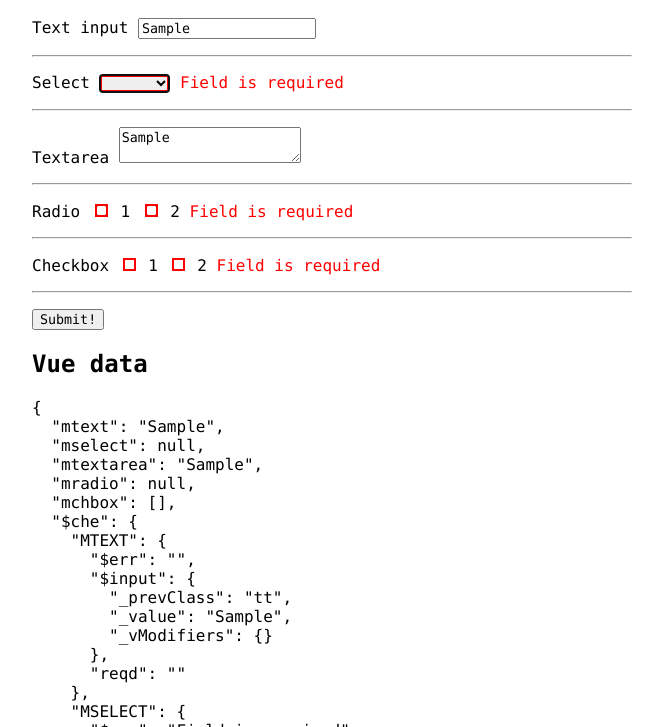
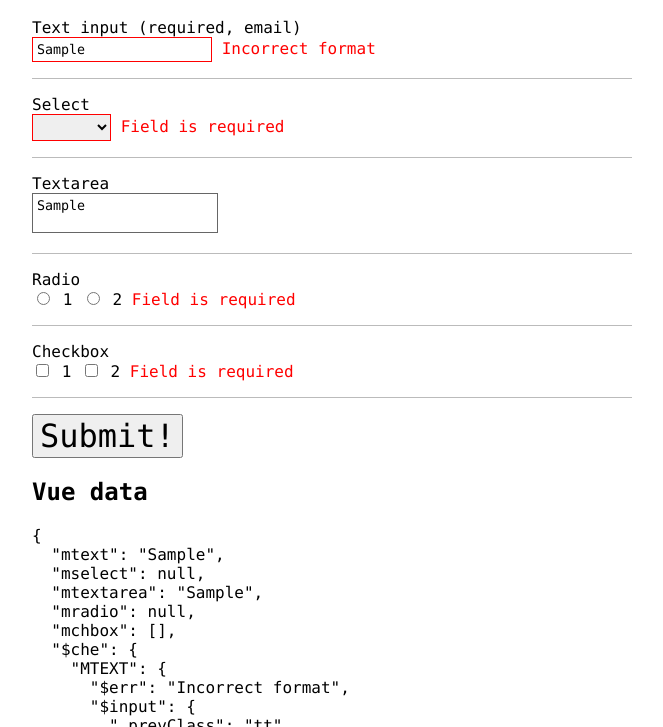
Before and after one commit to mankey-ru/vue-che, a website: page demo/index.html in a window 1280 px wide. Both pictures are taken after typing "Sample", "Sample" into the empty fields and a click on the button "Submit!". Shown: the part 73-800 px from the top of the page, without its empty margins (308-971 px from the left). Drawn offline with nearby package versions, Linux system fonts and the light colour scheme.

Commit message:
minor improvements

```diff
--- a/demo/demo.js
+++ b/demo/demo.js
@@ -12,17 +12,16 @@ new Vue({
 		}
 	},
 	computed: {
-		data: function(){
+		data: function () {
 			return this.$data
 		}
+	},
+	methods: {
+		submitHandler: function () {
+			var invalid = this.cheAll();
+			if (invalid === false) {
+				alert('Form is valid and ready to submit')
+			}
+		}
 	}
-})
-/*var inp = document.querySelectorAll('.tt');
-for (var i = 0; i < inp.length; i++) {
-	addListenerMulti(inp[i], 'input change', function (evt) {
-		console.log(evt.type, evt.target.tagName, evt.target.type)
-	})
-}
-function addListenerMulti(el, s, fn) {
-	s.split(' ').forEach(e => el.addEventListener(e, fn, false));
-}*/
+});
--- a/demo/index.html
+++ b/demo/index.html
@@ -9,14 +9,18 @@
 <body>
 	<div id="vue-app">
 		<h1>Basic form</h1>
+		<form v-on:submit.prevent="submitHandler">
 			<label>
-			Text input <input class="tt" v-model="mtext" v-che:mtext.reqd />
+				<div>
+					Text input (required, email)
+				</div>
+				<input class="tt" v-model="mtext" v-che:mtext.reqd.f_email />
 			</label>
-		<span v-html="cheErr('mtext')"></span>
+			<span class="che-err-msg" v-html="cheErr('mtext')"></span>
 
 			<hr />
 			<label>
-			Select
+				<div>Select</div>
 				<select class="tt" v-model="mselect" v-che:mselect.reqd>
 					<option value="">NULLLL</option>
 					<option value="1" selected>aaa</option>
@@ -24,37 +28,38 @@
 					<option value="3">ddd</option>
 				</select>
 			</label>
-		<span v-html="cheErr('mselect')"></span>
+			<span class="che-err-msg" v-html="cheErr('mselect')"></span>
 
 			<hr />
 			<label>
-			Textarea <textarea class="tt" v-model="mtextarea" v-che:mtextarea.reqd></textarea>
+				<div>Textarea</div> <textarea class="tt" v-model="mtextarea" v-che:mtextarea.reqd></textarea>
 			</label>
-		<span v-html="cheErr('mtextarea')"></span>
+			<span class="che-err-msg" v-html="cheErr('mtextarea')"></span>
 
 			<hr />
-		Radio
+			<div>Radio</div>
 			<label>
 				<input type="radio" name="ra" class="tt" v-model="mradio" v-che:mradio.reqd value="1" /> 1
 			</label>
 			<label>
 				<input type="radio" name="ra" class="tt" v-model="mradio" v-che:mradio.reqd value="2" /> 2
 			</label>
-		<span v-html="cheErr('mradio')"></span>
+			<span class="che-err-msg" v-html="cheErr('mradio')"></span>
 
 
 			<hr />
-		Checkbox
+			<div>Checkbox</div>
 			<label>
 				<input type="checkbox" name="ch" class="tt"  v-model="mchbox" v-che:mchbox.reqd value="1" /> 1
 			</label>
 			<label>
 				<input type="checkbox" name="ch" class="tt"  v-model="mchbox" v-che:mchbox.reqd value="2" /> 2
 			</label>
-		<span v-html="cheErr('mchbox')"></span>
+			<span class="che-err-msg" v-html="cheErr('mchbox')"></span>
 
 			<hr />
-		<button v-on:click="cheAll">Submit!</button>
+			<button type="submit">Submit!</button>
+		</form>
 
 		<h2>Vue data</h2>
 		<pre v-html="data"></pre>
@@ -65,9 +70,9 @@
 	<style>
 		hr {
 			margin: 1em 0;
-		}
-		label {
-			/*display: block;*/
+			border: solid;
+			border-color: #bbb;
+			border-width: 1px 0 0 0;
 		}
 		* {
 			font-family: consolas, monospace;
@@ -76,12 +81,22 @@
 			width:600px;
 			margin: 2em auto;
 		}
+		input, textarea, select {
+			border: solid 1px #666;
+			padding: .3em;
+			resize: none;
+		}
+		input:focus, textarea:focus, select:focus{
+			outline: none;
+		}
 		.che-err-inp {
-			/*background-color: yellow;*/
-			box-shadow: inset red 0 0 0px 2px;
+			border-color: red;
 		}
-		span {
+		.che-err-msg {
 			color: red;
+		}
+		button[type=submit] {
+			font-size: 2em;
 		}
 	</style>
 </body>
--- a/src/vue-che.js
+++ b/src/vue-che.js
@@ -72,8 +72,12 @@
 				var mvalFalsey = !mval || !mval.length; // made for empty arrays (multiple checkboxes)
 				return mvalFalsey && extraCondition ? 'Field is required' : '';
 			},
-			date: function (mval, context) {
+			f_date: function (mval) {
 				return !mval || /^\d{2}\.\d{2}\.\d{4}$/.test(mval) ? '' : 'Формат даты - дд.мм.гггг';
+			},
+			f_email: function (mval) {
+				// RFC 2822 Section 3.4.1 is too much, so this simple regex is enough I guess
+				return !mval || /^[^@\s]+@[^@\s]+\.[^@\s]+$/.test(mval) ? '' : 'Incorrect format';
 			}
 		}
 		this._methods = cheMethodsLib;
@@ -175,7 +179,10 @@
 
 							}
 							else {
-								console.error('В cheMethodsLib не найден метод валидации ' + cheMethodName)
+								var availableMeth = Object.keys(cheMethodsLib).filter(function (k) {
+									return typeof cheMethodsLib[k] === 'function'
+								}).join(', ');
+								console.error('vue-che: Not found validation method with name «' + cheMethodName + '».\nAvailable methods: ' + availableMeth)
 							}
 						}
 
@@ -217,7 +224,7 @@
 					cheErr: function (fieldName, context) { // проверка, валидно ли поле
 						fieldName = fieldName.toUpperCase(); // string expected
 						context = context || this.$data;
-						time('che')
+						time('cheErr')
 						if (context.$che && context.$che[fieldName]) {
 							for (var validationMethod in context.$che[fieldName]) {
 								var errText = context.$che[fieldName][validationMethod];
@@ -228,7 +235,7 @@
 								}
 							}
 							context.$che[fieldName][invFieldPropName] = '';
-							time('che', 1)
+							time('cheErr', 1)
 							return '';
 						}
 						else {
@@ -237,6 +244,7 @@
 					},
 					// Проверка тупо всех инпутов. TODO подумать, как сделать оптимальнее.
 					cheAll: function () {
+						time('cheAll');
 						for (var i = 0; i < cheData.inputs.$all.length; i++) {
 							cheData.inputs.$all[i].dispatchEvent(customEventsLib.cheAll)
 						}
@@ -248,6 +256,7 @@
 						if (this.$data.$che) {
 							this.$data.$che.$che_all_invalid = bInvalid;
 						}
+						time('cheAll', 1);
 						return bInvalid
 					},
 					// Валидация контекста (проверка, есть ли у него не прошедшие валидацию поля)
```
Lines whose indentation alone changed are shown as unchanged.
